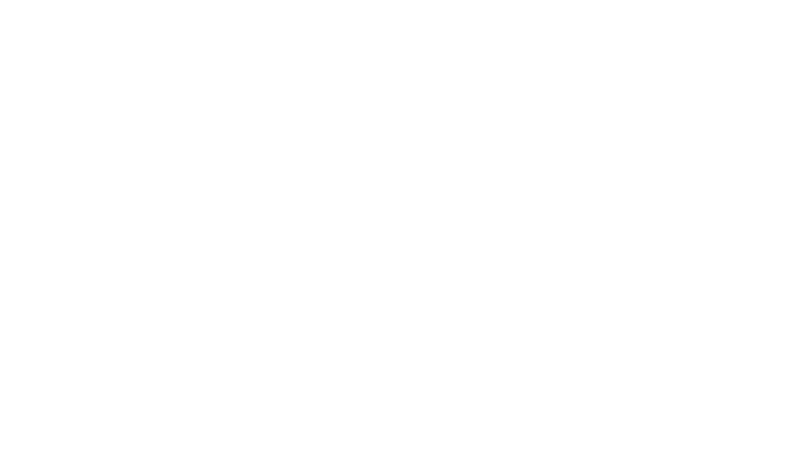
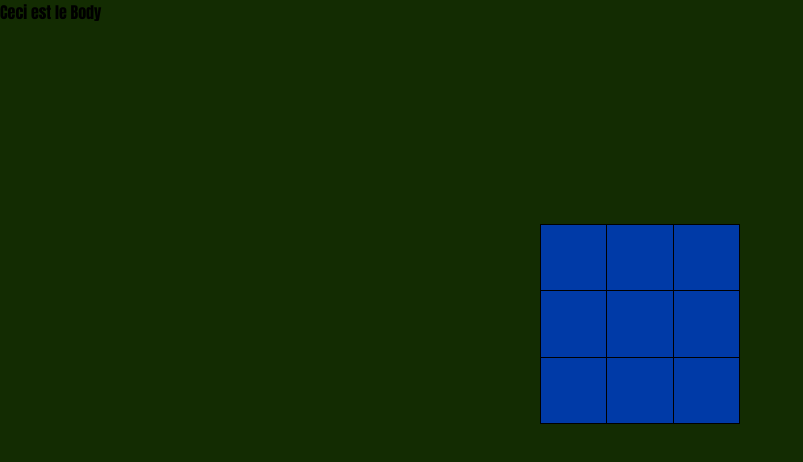
Before and after one commit to Luther237/CHESS_PLAY, a plain HTML site: page index.html in a window 1280 px wide. Shown: the whole page, without its empty margins (0-803 px from the left). Drawn offline with Linux system fonts and the light colour scheme.

Commit message:
Test d'erreur

```diff
--- a/index.css
+++ b/index.css
@@ -1,7 +1,31 @@
-    html{
-        font-family: 'Times New Roman', Times, serif
-        ;
+    *{
+        padding: 0;
+        margin: 0;
+        box-sizing: border-box;
+        font-family: Impact, Haettenschweiler, 'Arial Narrow Bold', sans-serif;
 }
     body{
-        color: rgb(201, 228, 252);
+        background-color: rgb(19, 44, 2);
+
 }
+
+    #plateau{
+        background: rgb(0, 58, 167);
+        width: 200px;
+        height: 200px;
+        margin: auto;
+        margin-top: 200px;
+}
+    table{
+        border: solid 1px;
+        border-collapse: collapse;
+}
+    td{
+        border: solid 1px;
+        width: 20rem;
+        height: 4.15rem;
+        text-align: center;
+}
+    tr{
+        border: solid 1px;
+}
--- a/index.html
+++ b/index.html
@@ -3,11 +3,29 @@
 <head>
     <meta charset="UTF-8">
     <meta name="viewport" content="width=device-width, initial-scale=1.0">
-    <title>Document</title>
+    <title>Demineur</title>
+    <link rel="stylesheet" href="index.css">
 </head>
 <body>
-    <div id="container-plateau">
-
+  Ceci est le Body
+    <div id="plateau">
+      <table>
+        <tr>
+          <td id="00"></td>
+          <td id="01"></td>
+          <td id="02"></td>
+        </tr>
+        <tr>
+          <td id="10"></td>
+          <td id="11"></td>
+          <td id="12"></td>
+        </tr>
+        <tr>
+          <td id="20"></td>
+          <td id="21"></td>
+          <td id="22"></td>
+        </tr>
+      </table>
     </div>
   <script src="index.js"></script>
 </body>
--- a/index.js
+++ b/index.js
@@ -1,32 +1,19 @@
-document.addEventListener('DOMContentLoaded', function() {
-    const containerPlateau = document.getElementById('container-plateau');
-    const tableauEchecs = document.createElement('table');
-    tableauEchecs.id = 'plateau-echecs';
+  function cellule(x, y, i, c){
+    this.x_position = x,
+    this.y_position = y,
+    this.background = i,
+    this.color = c;
+  }
+  let plateau = new Array(3);
+  for(let i=0; i<plateau.length; i++){
+    tab[i] = new Array(3)
+  }
 
-    // Boucle pour créer les 8 lignes
-    for (let ligne = 8; ligne >= 1; ligne--) {
-      const ligneTable = document.createElement('tr');
-
-      // Boucle pour créer les 8 colonnes (cases) dans chaque ligne
-      for (let colonneChar = 'a'; colonneChar <= 'h'; colonneChar = String.fromCharCode(colonneChar.charCodeAt(0) + 1)) {
-        const caseTable = document.createElement('td');
-        const idCase = colonneChar + ligne;
-        caseTable.id = idCase;
-        caseTable.classList.add('case');
-
-        // Déterminer la couleur de la case
-        const estNoir = (ligne % 2 === 0 && colonneChar.charCodeAt(0) % 2 === 0) || (ligne % 2 !== 0 && colonneChar.charCodeAt(0) % 2 !== 0);
-        if (estNoir) {
-          caseTable.classList.add('noire');
-        } else {
-          caseTable.classList.add('blanche');
-        }
-
-        ligneTable.appendChild(caseTable);
-      }
-
-      tableauEchecs.appendChild(ligneTable);
+  for(let i=0; i<plateau.length; i++){
+    for(let j=0; j<plateau.length; j++){
+      id = i + "" + j;
+      plateau[i][j] = document.getElementById(id);
     }
-
-    containerPlateau.appendChild(tableauEchecs);
-  });
+  }
+  plateau[0][0].innerHtml = "B";
+  console.log(id);
```
